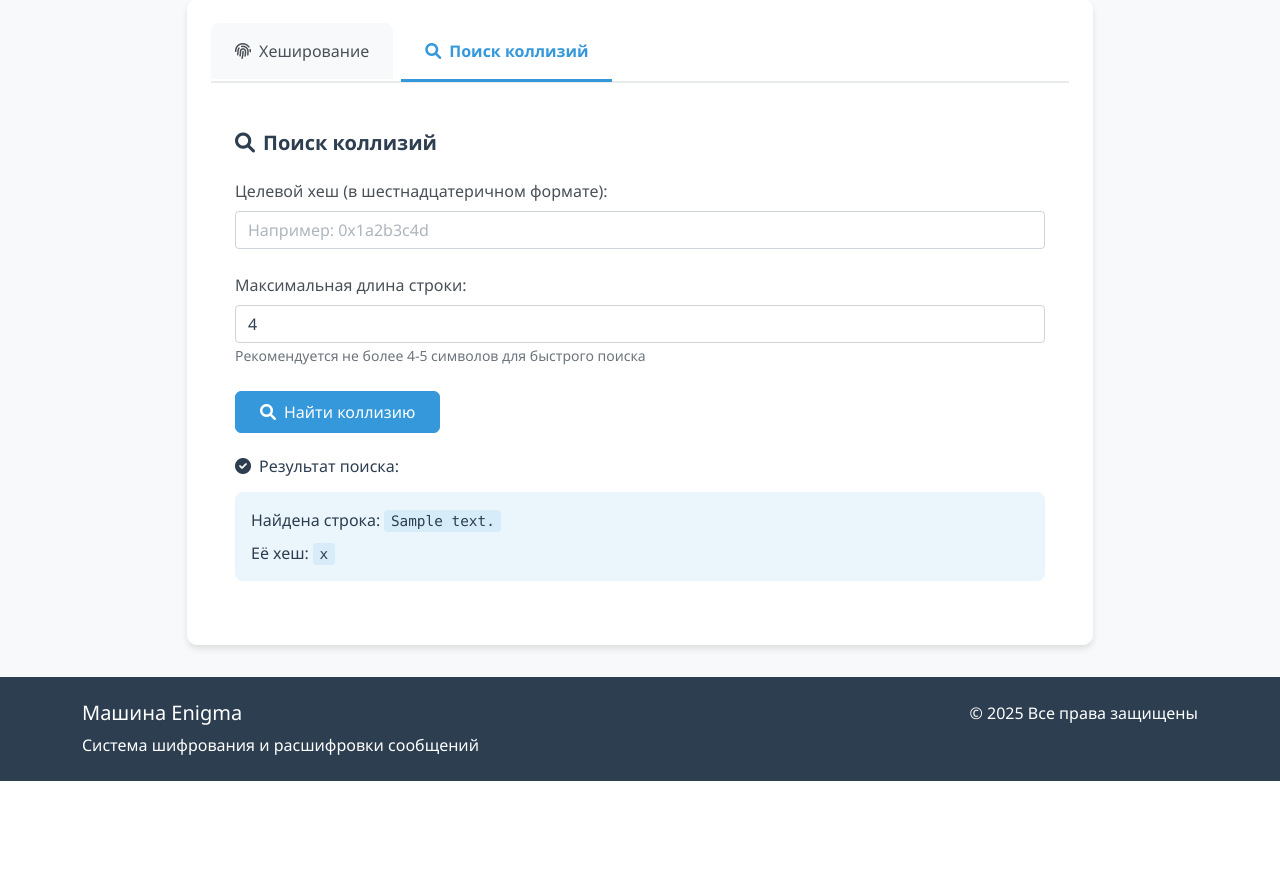
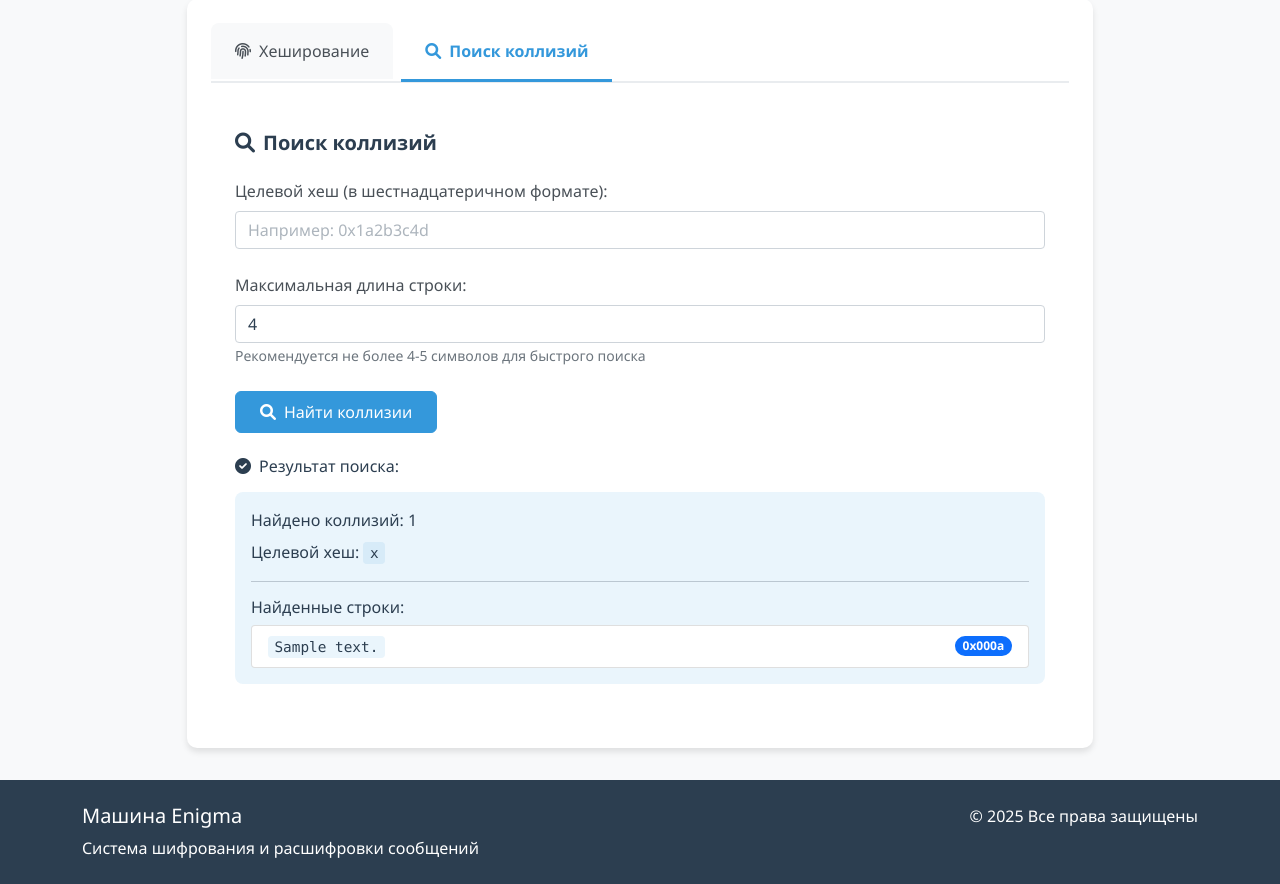
Before and after one commit to artem-commits/enigma-machine, a Django app: template encrypting/templates/encrypting/hash.html in a window 1280 px wide. Shown: the part 119-1003 px from the top of the page. Before the commit the page ends 900 px from the top, so only its background shows below. Run offline with Django 4.2, Linux system fonts and the light colour scheme; the template is opened without the code that fills it: most values are stand-ins (such as "Sample title", 1, 10 or a date in 2020); some libraries are stand-ins or nearby versions.

Commit message:
added hashing 1.3

```diff
--- a/encrypting/templates/encrypting/hash.html
+++ b/encrypting/templates/encrypting/hash.html
@@ -99,6 +99,7 @@
     .result-text {
         color: #2c3e50 !important;  /* Темно-синий цвет для текста результатов */
     }
+
 </style>
 {% endblock %}
 
@@ -168,7 +169,7 @@
                         </div>
 
                         <!-- Поиск коллизий -->
-                        <div class="tab-pane fade {% if collision_result %}show active{% endif %}"
+                        <div class="tab-pane fade {% if collisions %}show active{% endif %}"
                              id="collision"
                              role="tabpanel"
                              aria-labelledby="collision-tab">
@@ -178,7 +179,8 @@
                             <form method="post" action="{% url 'find_collision' %}">
                                 {% csrf_token %}
                                 <div class="mb-4">
-                                    <label for="target_hash" class="form-label">Целевой хеш (в шестнадцатеричном формате):</label>
+                                    <label for="target_hash" class="form-label">Целевой хеш (в шестнадцатеричном
+                                        формате):</label>
                                     <input type="text" class="form-control" id="target_hash" name="target_hash" required
                                            placeholder="Например: 0x1a2b3c4d">
                                 </div>
@@ -186,20 +188,31 @@
                                     <label for="max_length" class="form-label">Максимальная длина строки:</label>
                                     <input type="number" class="form-control" id="max_length" name="max_length"
                                            min="1" max="8" value="4" required>
-                                    <small class="form-text text-muted">Рекомендуется не более 4-5 символов для быстрого поиска</small>
+                                    <small class="form-text text-muted">Рекомендуется не более 4-5 символов для быстрого
+                                        поиска</small>
                                 </div>
                                 <button type="submit" class="btn btn-primary">
-                                    <i class="fas fa-search me-2"></i>Найти коллизию
+                                    <i class="fas fa-search me-2"></i>Найти коллизии
                                 </button>
                             </form>
-                            {% if collision_result %}
+                            {% if collisions %}
                             <div class="mt-4">
                                 <h6 class="text-primary mb-3">
                                     <i class="fas fa-check-circle me-2"></i>Результат поиска:
                                 </h6>
                                 <div class="alert alert-info">
-                                    <p class="mb-2">Найдена строка: <code>{{ collision_result }}</code></p>
-                                    <p class="mb-0">Её хеш: <code>{{ collision_hash }}</code></p>
+                                    <p class="mb-2">Найдено коллизий: {{ collisions|length }}</p>
+                                    <p class="mb-2">Целевой хеш: <code>{{ target_hash }}</code></p>
+                                    <hr>
+                                    <h6 class="mt-3">Найденные строки:</h6>
+                                    <ul class="list-group mt-2">
+                                        {% for text, hash_value in collisions %}
+                                        <li class="list-group-item d-flex justify-content-between align-items-center">
+                                            <span><code>{{ text }}</code></span>
+                                            <span class="badge bg-primary rounded-pill">{{ hash_value|stringformat:"#06x" }}</span>
+                                        </li>
+                                        {% endfor %}
+                                    </ul>
                                 </div>
                             </div>
                             {% endif %}
@@ -236,6 +249,7 @@ document.addEventListener('DOMContentLoaded', function() {
         localStorage.removeItem('activeHashTab');
     }
 });
+
 </script>
 {% endblock %}
 
```
Also changed, not shown: encrypting/algorithms/hash.py (+6 -3 lines), encrypting/views.py (+5 -6 lines).
